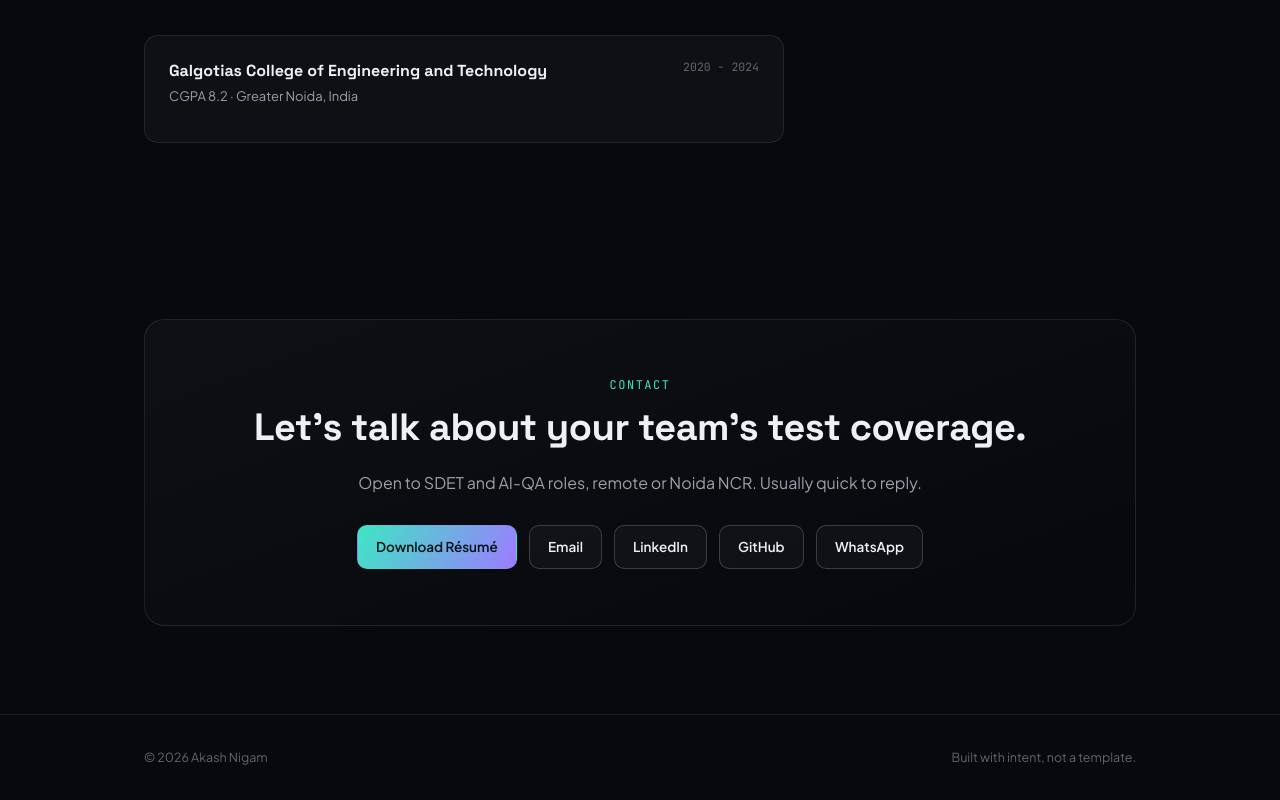
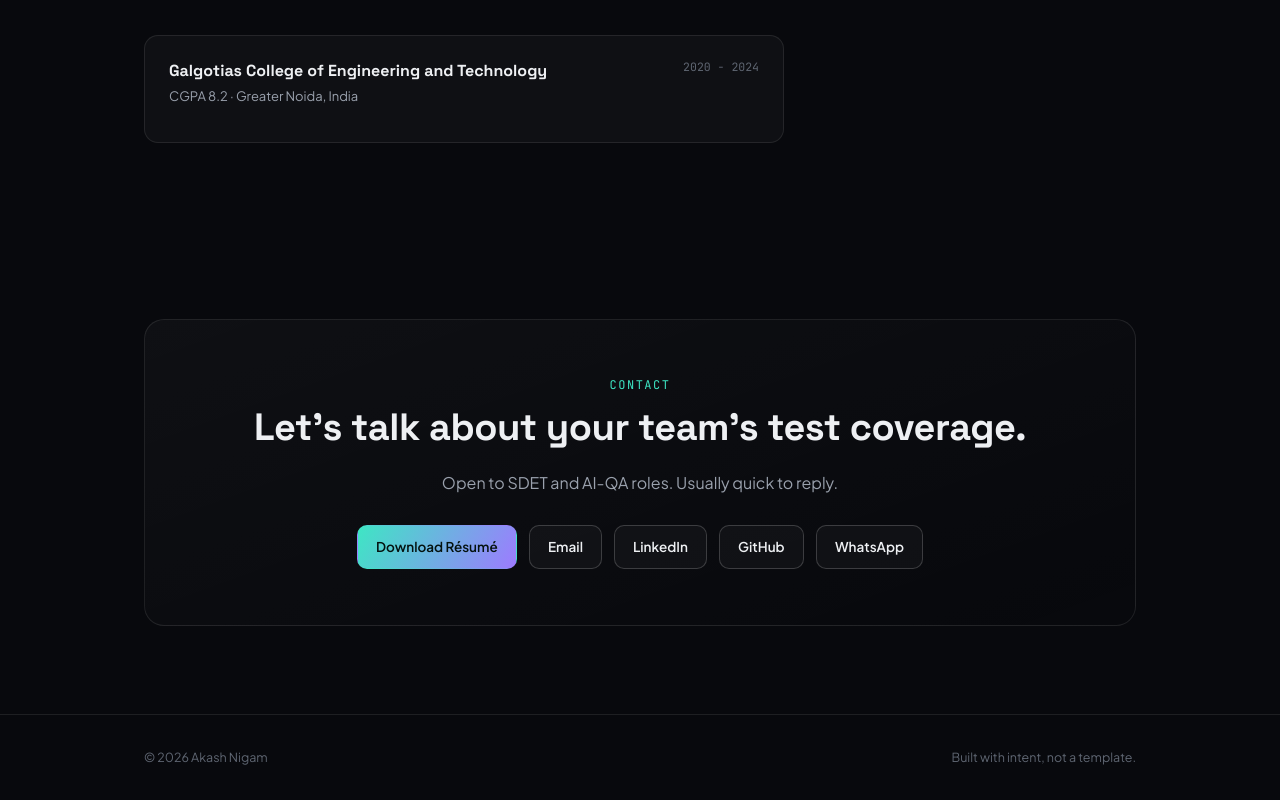
Before and after one commit to akashnigam-0/akash.nigam, a plain HTML site: page index.html in a window 1280 px wide. Shown: the part 3966-4766 px from the top of the page. Drawn offline with Linux system fonts and the light colour scheme.

Commit message:
Update index.html

```diff
--- a/index.html
+++ b/index.html
@@ -378,7 +378,7 @@ footer .row{display:flex; justify-content:space-between; flex-wrap:wrap; gap:8px
     <div class="contact-box">
       <div class="kicker" style="justify-content:center; display:flex">Contact</div>
       <h2>Let's talk about your team's test coverage.</h2>
-      <p>Open to SDET and AI-QA roles, remote or Noida NCR. Usually quick to reply.</p>
+      <p>Open to SDET and AI-QA roles. Usually quick to reply.</p>
       <div class="contact-links">
         <a class="btn btn-grad magnet" id="resume-contact" download="Akash_Nigam_Resume.pdf">Download Résumé</a>
         <a class="btn btn-ghost magnet" href="mailto:akashnigam0001@gmail.com">Email</a>
```
